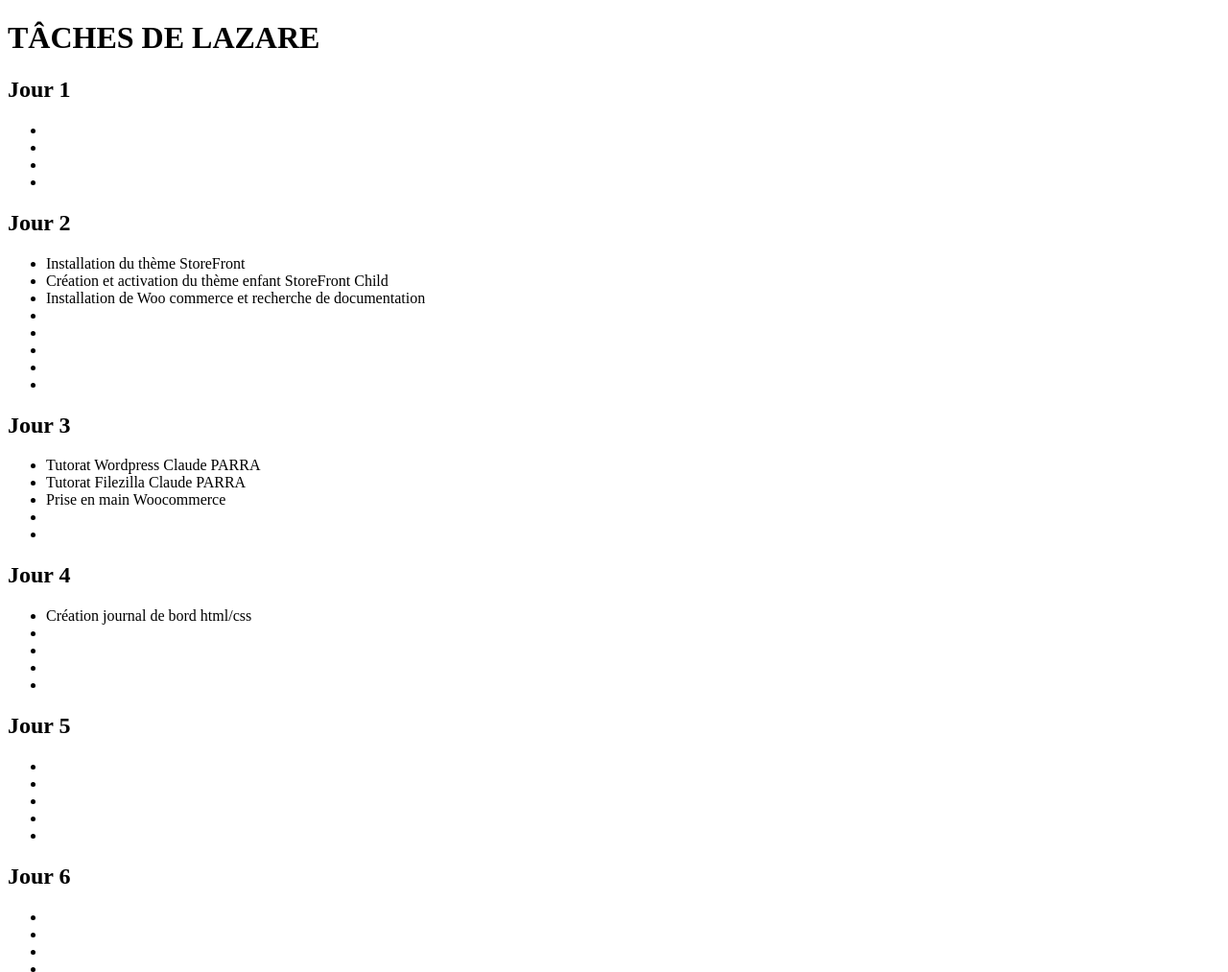
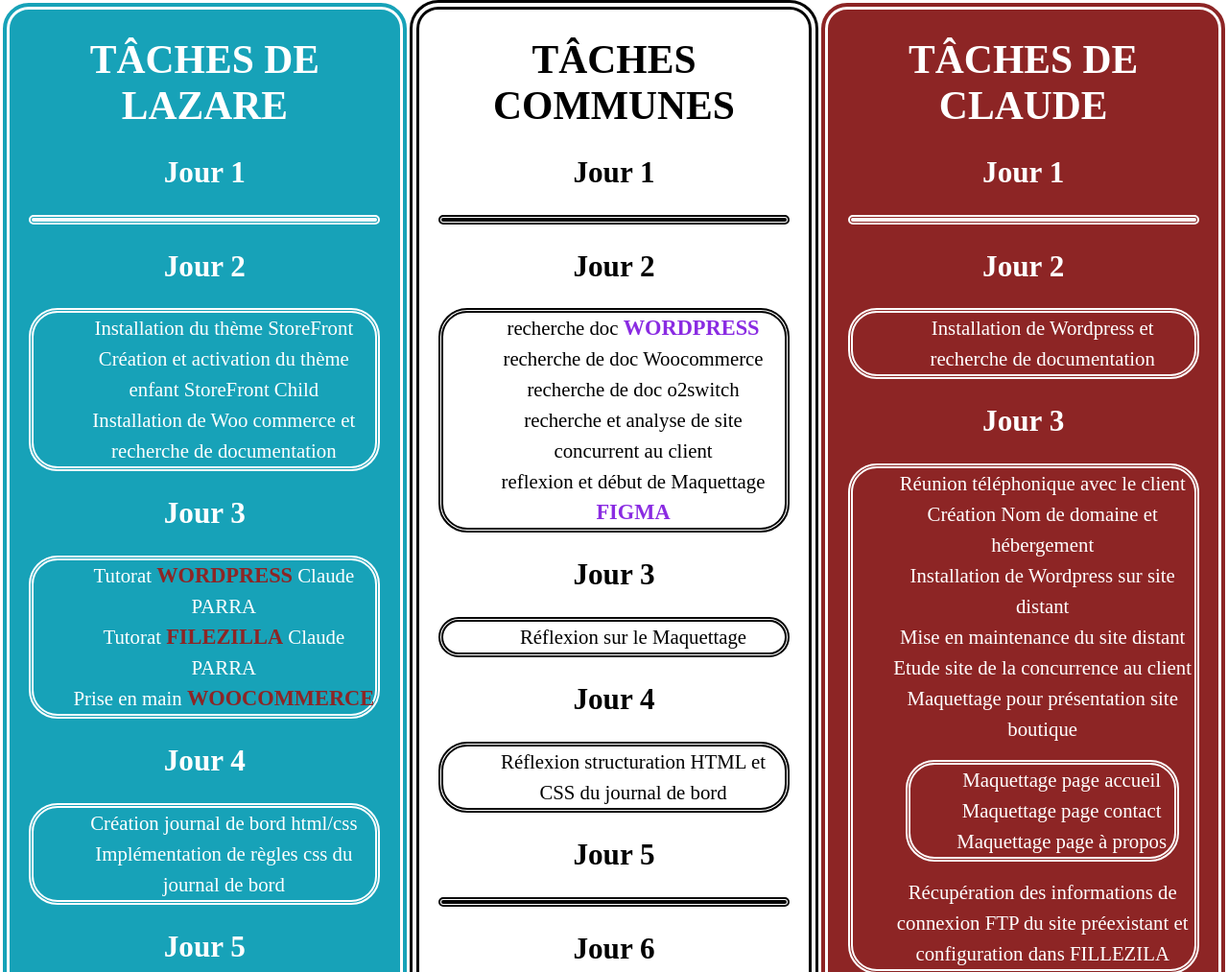
Before and after one commit to Claude13009/journal_de_bord_ymer, a plain HTML site: page index.html in a window 1280 px wide. Shown: the top 1013 px of the page at 96% size. Drawn offline with Linux system fonts and the light colour scheme.

Commit message:
Created css rules. Added content to html file

```diff
--- a/index.html
+++ b/index.html
@@ -43,7 +43,7 @@
         <h2>Jour 4</h2>
         <ul>
             <li>Création journal de bord <span class="langage">html/css</span></li>
-            <li></li>
+            <li>Implémentation de règles css du journal de bord</li>
             <li></li>
             <li></li>
             <li></li>
@@ -167,7 +167,7 @@
         </ul>
         <h2>Jour 4</h2>
         <ul>
-            <li></li>
+            <li>Réflexion structuration HTML et CSS du journal de bord</li>
             <li></li>
             <li></li>
             <li></li>
@@ -302,7 +302,7 @@
             <li>Création journal de bord <span class="langage">html/css</span> </li>
             <li>Création repository journal de bord ymer plus push sur <span class="techno">github</span></li>
             <li>Invitation collaboration Lazare BOUKENOUCHE sur <span class="techno">github</span></li>
-            <li></li>
+            <li>Création HTML du jourbnal de bord</li>
             <li></li>
         </ul>
         <h2>Jour 5</h2>
--- a/style.css
+++ b/style.css
@@ -9,11 +9,80 @@
 /* ............................................................................................................. */
                                                /* @MEDIA  */
 /* ............................................................................................................. */
+@media screen and (min-width:600px) {
+    body {
+        display: flex;
+        flex-direction: column;
+    }
+    .lazare,.claude,.common {
+        width: 100%;
+    }
 
+}
+
+@media screen and (min-width:1200px) {
+    body {
+        display: flex;
+        flex-direction: row;
+    }
+    .lazare,.claude,.common {
+        width: 30w;
+    }
+
+}
 /* ............................................................................................................. */
                                             /* STYLE GENERAL */
 /* ............................................................................................................. */
+body {
+    margin: 0;
+    padding: 0;
+    display: flex;
+}
+ul {
+    margin: 5%;
+}
 
+li {
+    list-style-type: none;
+    line-height: 2rem;
+}
+.claude,.lazare,.common {
+    text-align: center;
+    font-size: 1.3rem;
+    border-radius: 30px;
+    border: 10px double;
+    margin-right: auto;
+    margin-left: auto;
+}
+.claude {
+    background-color: rgb(141, 37, 37);
+    color: white;
+}
+.lazare {
+    background-color: #17a2b8;
+    color: white;
+}
+.techno {
+    font-size:1.4rem;
+    font-weight: bold;
+    text-transform: uppercase;
+}
+.lazare .techno {
+    color: rgb(141, 37, 37);
+}
+
+.claude .techno {
+    color:#17a2b8;
+}
+
+.common .techno {
+    color: blueviolet;
+}
+
+.lazare ul, .claude ul, .common ul {
+    border:5px double;
+    border-radius: 30px;
+}
 /* ............................................................................................................. */
                                          /* STYLE DES CLASSES  */
 /* ............................................................................................................. */
```
